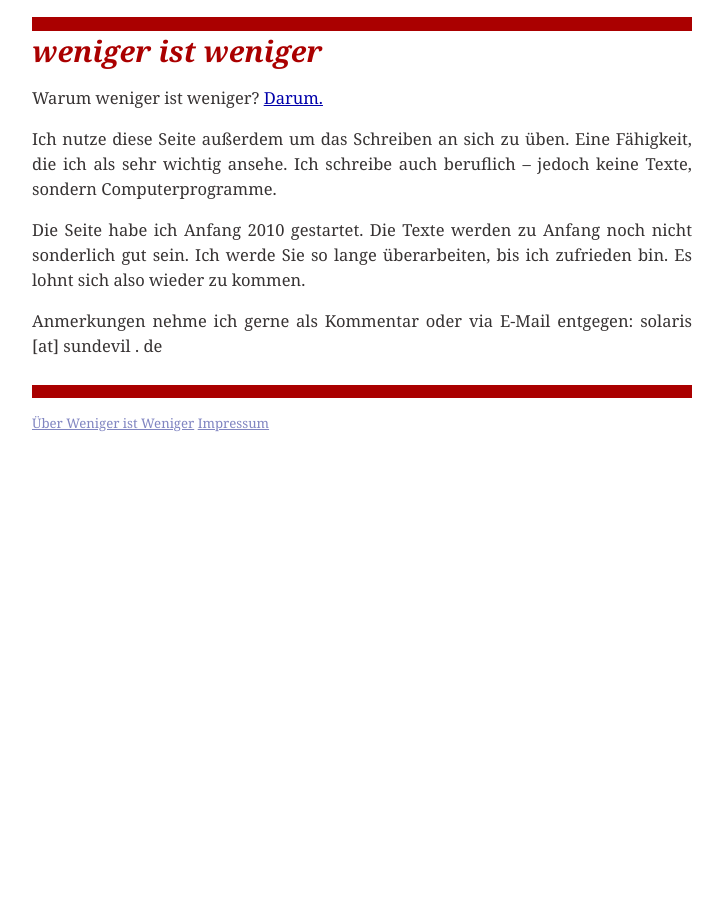
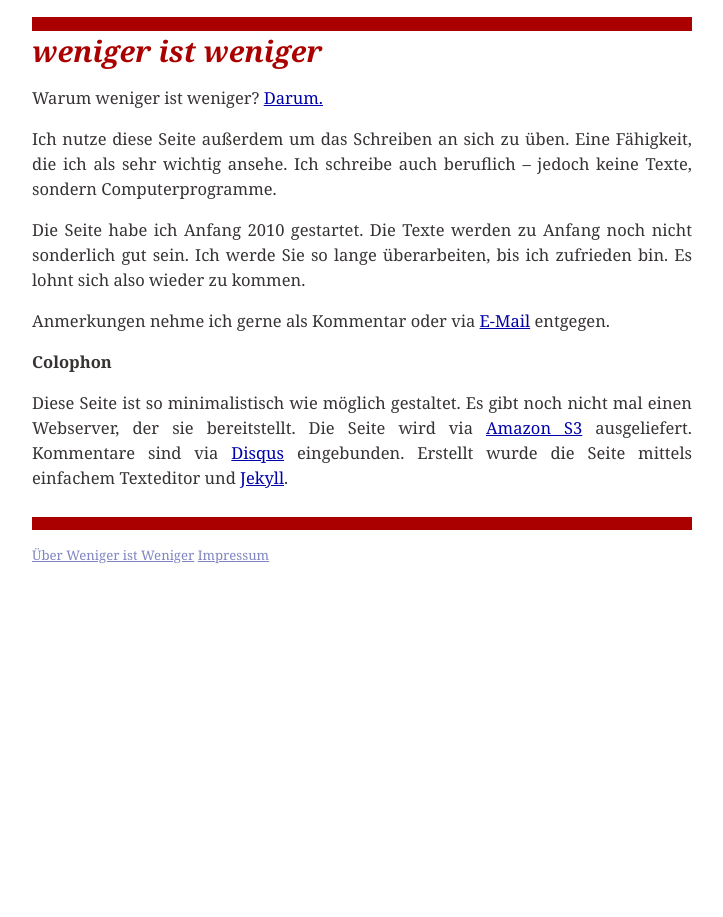
Before and after one commit to hvolkmer/website-wiw, a Jekyll site: the page built from about/index.markdown, in a window 1280 px wide. Shown: the whole page, without its empty margins (278-1001 px from the left). Built offline with Jekyll 4.4.1, drawn with Linux system fonts in a browser that asks for light colours; Markdown is read by kramdown in place of the engine named in the settings.

Commit message:
linked email

```diff
--- a/about/index.markdown
+++ b/about/index.markdown
@@ -9,4 +9,8 @@ Ich nutze diese Seite außerdem um das Schreiben an sich zu üben. Eine Fähigke
 
 Die Seite habe ich Anfang 2010 gestartet. Die Texte werden zu Anfang noch nicht sonderlich gut sein. Ich werde Sie so lange überarbeiten, bis ich zufrieden bin. Es lohnt sich also wieder zu kommen.
 
-Anmerkungen nehme ich gerne als Kommentar oder via E-Mail entgegen: solaris [at] sundevil . de
+Anmerkungen nehme ich gerne als Kommentar oder via [E-Mail](mailto:solaris@sundevil.de) entgegen.
+
+## Colophon
+
+Diese Seite ist so minimalistisch wie möglich gestaltet. Es gibt noch nicht mal einen Webserver, der sie bereitstellt. Die Seite wird via [Amazon S3](http://www.allthingsdistributed.com/2011/02/website_amazon_s3.html) ausgeliefert. Kommentare sind via [Disqus](disqus.com) eingebunden. Erstellt wurde die Seite mittels einfachem Texteditor und [Jekyll](https://github.com/mojombo/jekyll).
```
